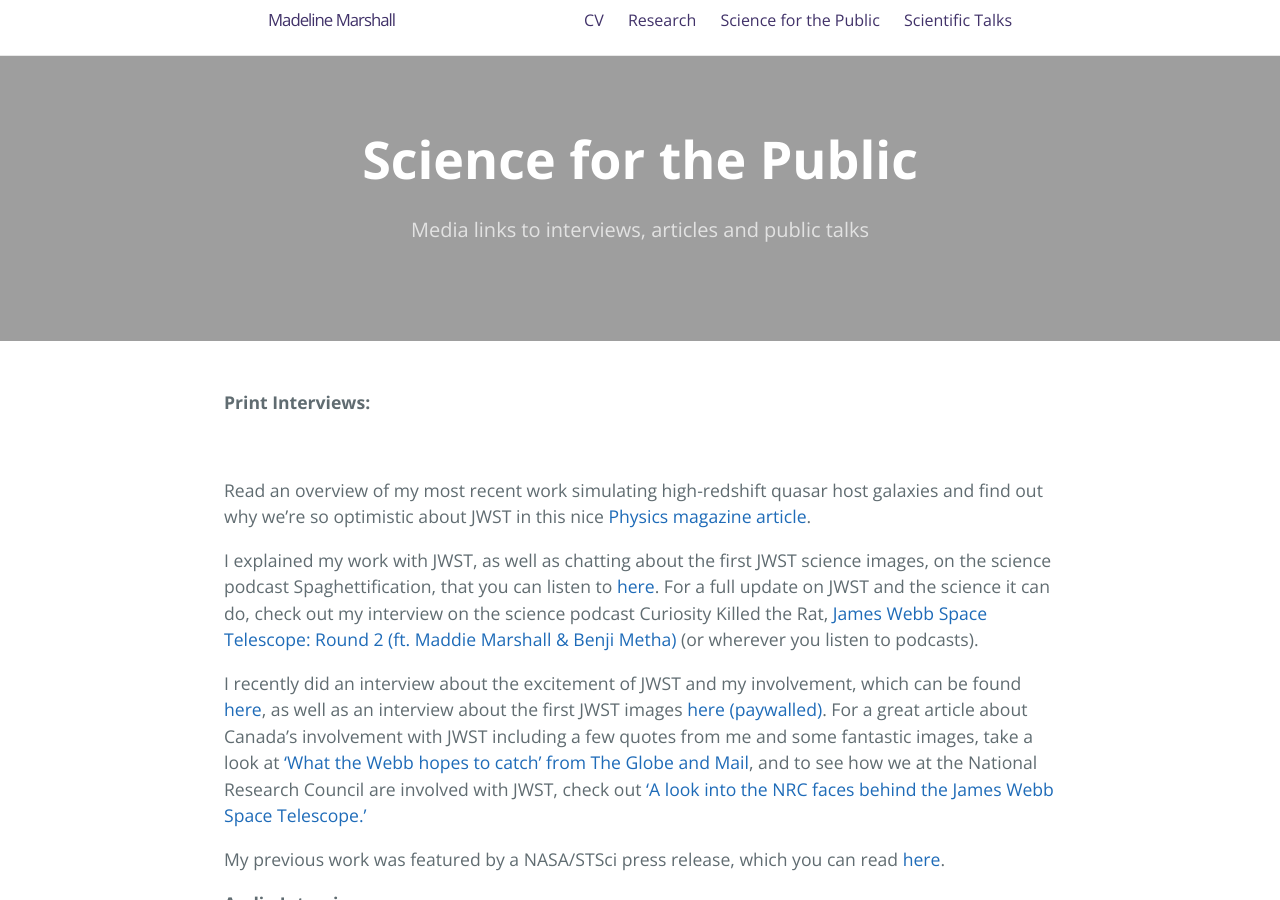
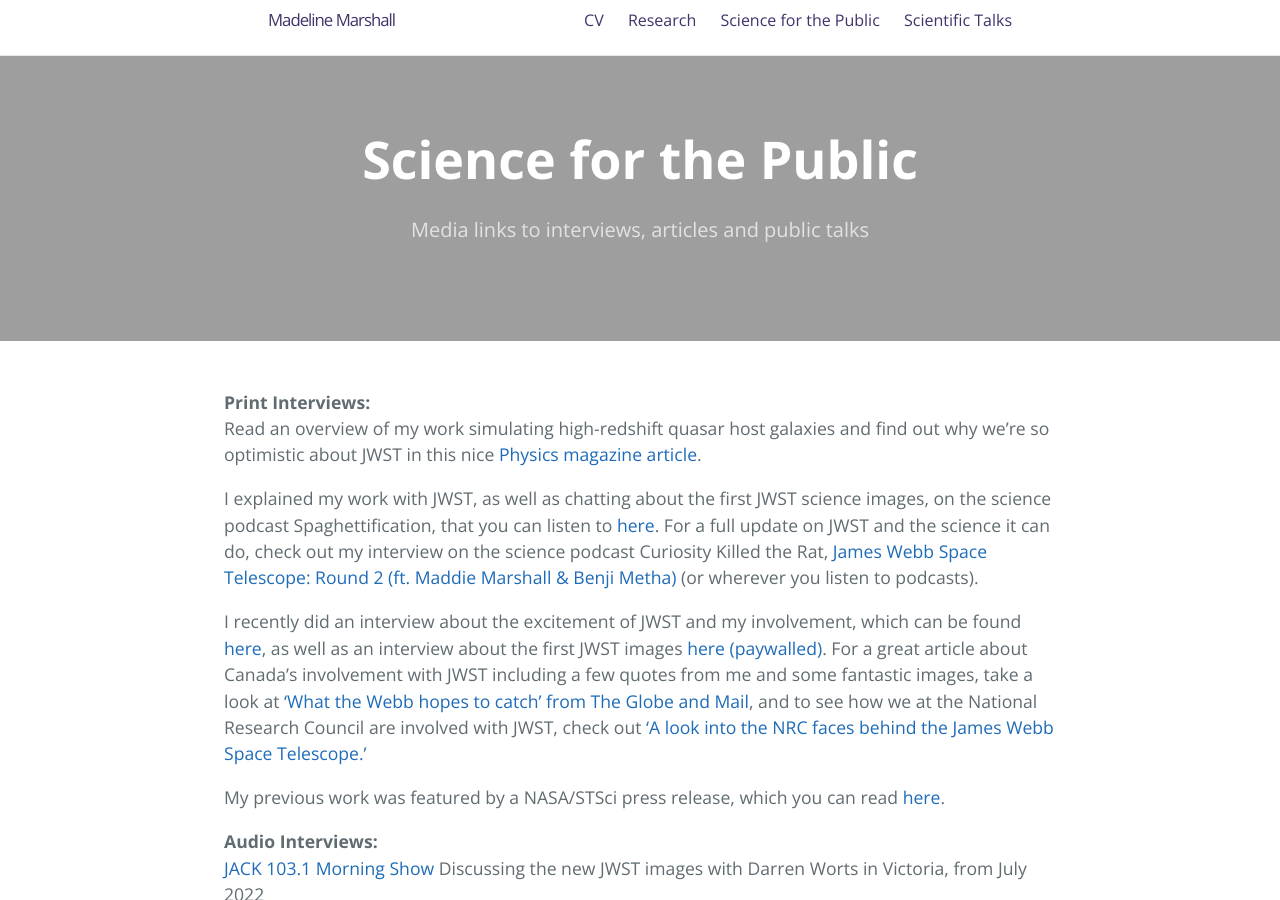
Before and after one commit to madelinemarshall/madelinemarshall.github.io, a Jekyll site: the page built from outreach.md, in a window 1280 px wide and 900 px high. Built offline with Jekyll 4.4.1, drawn with Linux system fonts in a browser that asks for light colours.

Commit message:
Update outreach.md

```diff
--- a/outreach.md
+++ b/outreach.md
@@ -7,10 +7,7 @@ order: 2
 ---
 
 **Print Interviews:** <br>
-
-<br>
-
-Read an overview of my most recent work simulating high-redshift quasar host galaxies and find out why we're so optimistic about JWST in this nice <a href="https://physics.aps.org/articles/v15/24">Physics magazine article</a>.
+Read an overview of my work simulating high-redshift quasar host galaxies and find out why we're so optimistic about JWST in this nice <a href="https://physics.aps.org/articles/v15/24">Physics magazine article</a>.
 
 I explained my work with JWST, as well as chatting about the first JWST science images, on the science podcast Spaghettification, that you can listen to <a href="https://open.spotify.com/episode/47AxjutjJLLFTrJ61AmMBX?si=3e0617e3a8604567">here</a>.
 For a full update on JWST and the science it can do, check out my interview on the science podcast Curiosity Killed the Rat,
```
